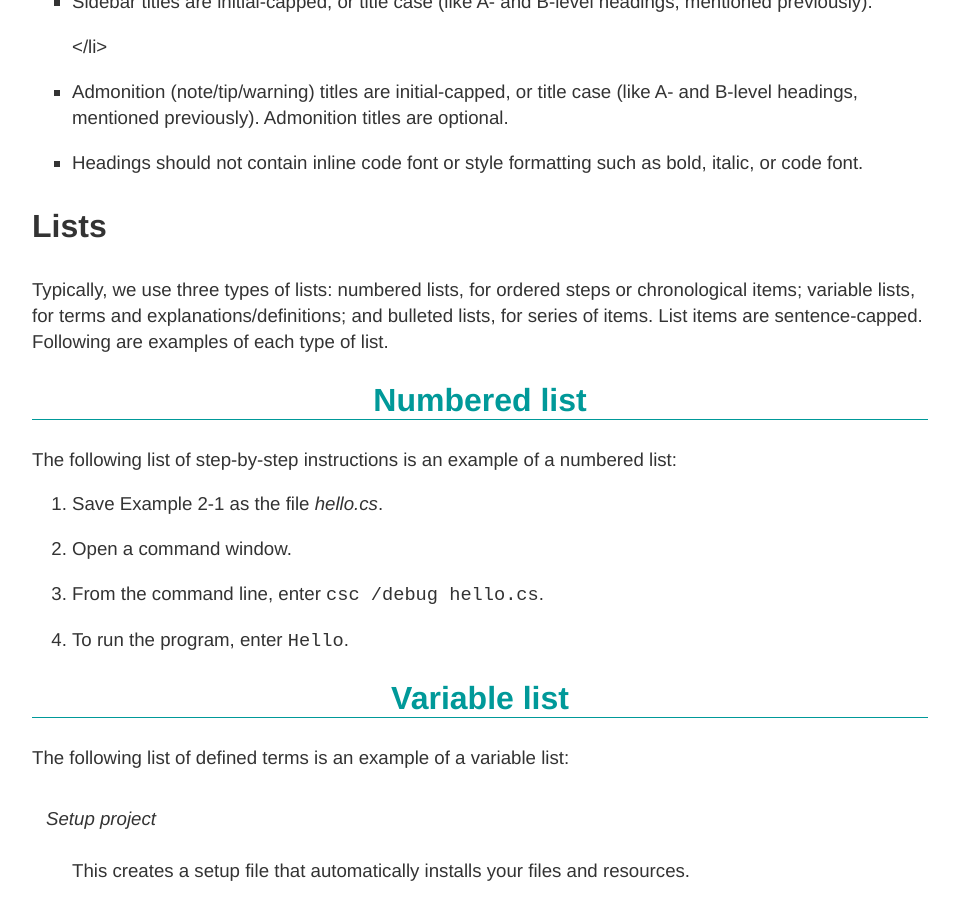
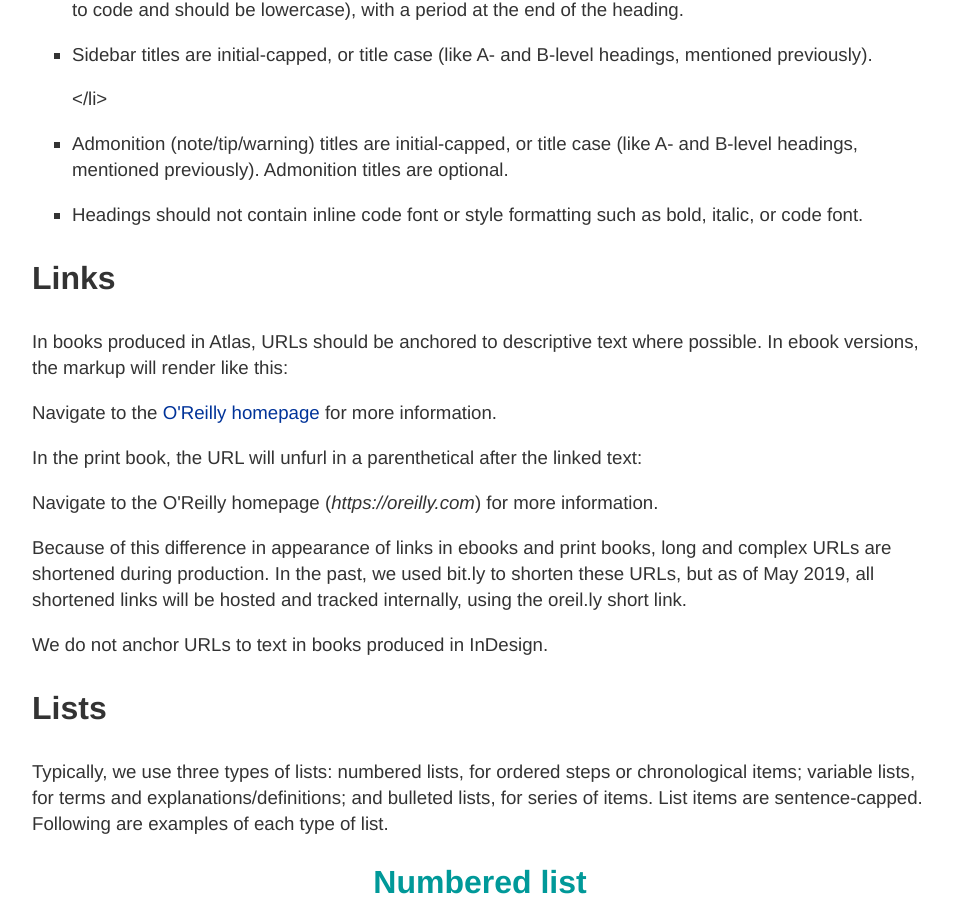
Before and after one commit to oreillymedia/production-resources, a Jekyll site: the page built from styleguide/index.md, in a window 1280 px wide and 900 px high, scrolled down 7998 px. Shown: the whole window, without its empty margins (160-1119 px from the left). Built offline with Jekyll 4.4.1, drawn with Linux system fonts in a browser that asks for light colours.

Commit message:
Update index.md
Added "Links" section to explain anchored URLs and the switch from bit.ly to oreil.ly

```diff
--- a/styleguide/index.md
+++ b/styleguide/index.md
@@ -19,6 +19,7 @@ title: O'Reilly Style Guide
     * <a href="#formatting-code-in-word-yDsgtXca">Formatting Code in Word</a>
   * <a href="footnotes">Footnotes</a>
   * <a href="#headings">Headings</a>
+  * <a href="#links">Links</a>
   * <a href="#lists">Lists</a>
     * <a href="#numbered_list">Numbered list</a>
     * <a href="#variable_list">Variable list</a>
@@ -491,11 +492,22 @@ title: O'Reilly Style Guide
 
 
 
-
-
-
-
-
+<section data-type="sect1" id="links">
+<h1>Links</h1>
+
+<p>In books produced in Atlas, URLs should be anchored to descriptive text where possible. In ebook versions, the markup will render like this:</p>
+
+<p>Navigate to the <a href="https://oreilly.com">O'Reilly homepage</a> for more information.</p>
+
+<p>In the print book, the URL will unfurl in a parenthetical after the linked text:</p>
+
+<p>Navigate to the O'Reilly homepage (<em>https://oreilly.com</em>) for more information.</p>
+
+<p>Because of this difference in appearance of links in ebooks and print books, long and complex URLs are shortened during production. In the past, we used bit.ly to shorten these URLs, but as of May 2019, all shortened links will be hosted and tracked internally, using the oreil.ly short link. </p>
+
+<p>We do not anchor URLs to text in books produced in InDesign.</p>
+
+</section>
 
 
 
```
Also changed, not shown: other parts of styleguide/index.md (+1 -1 lines).
